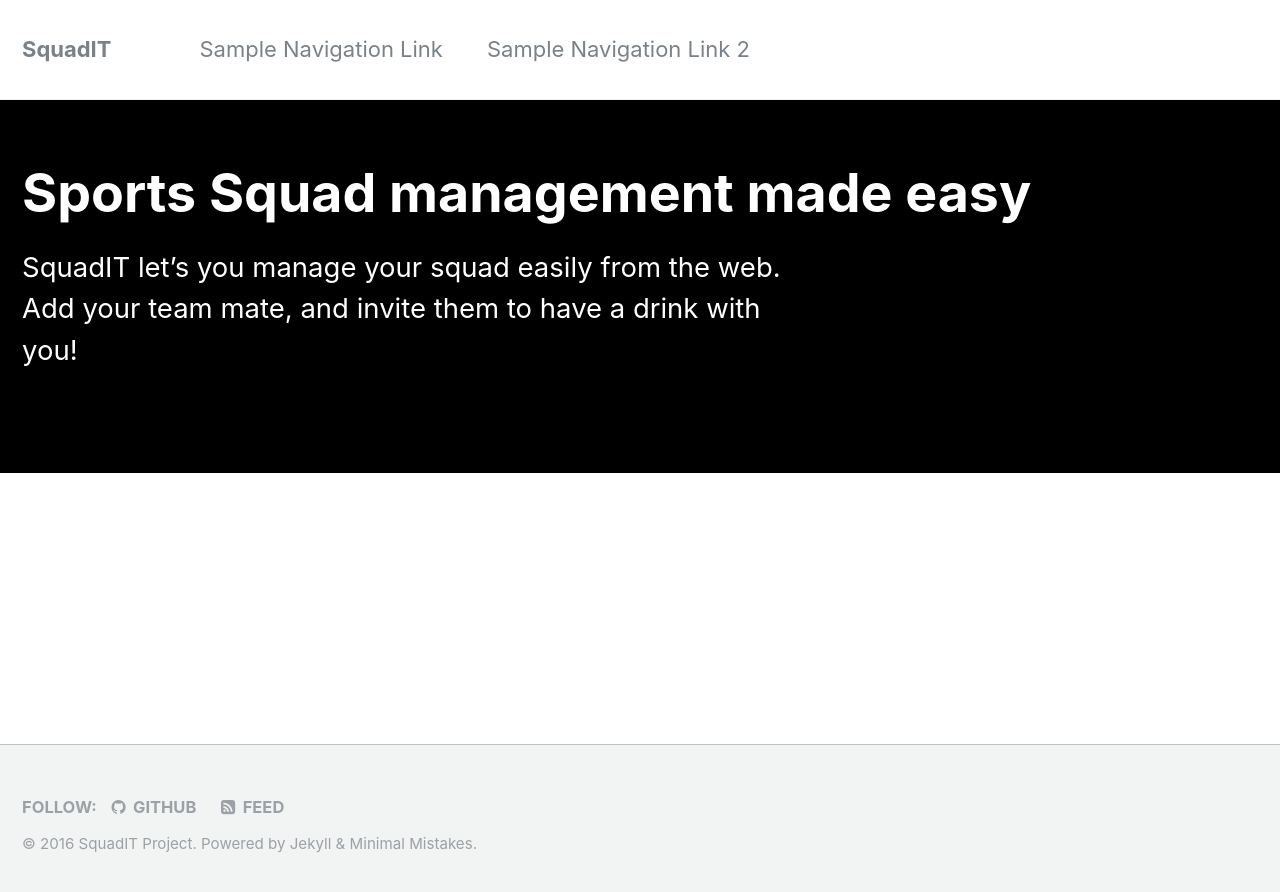
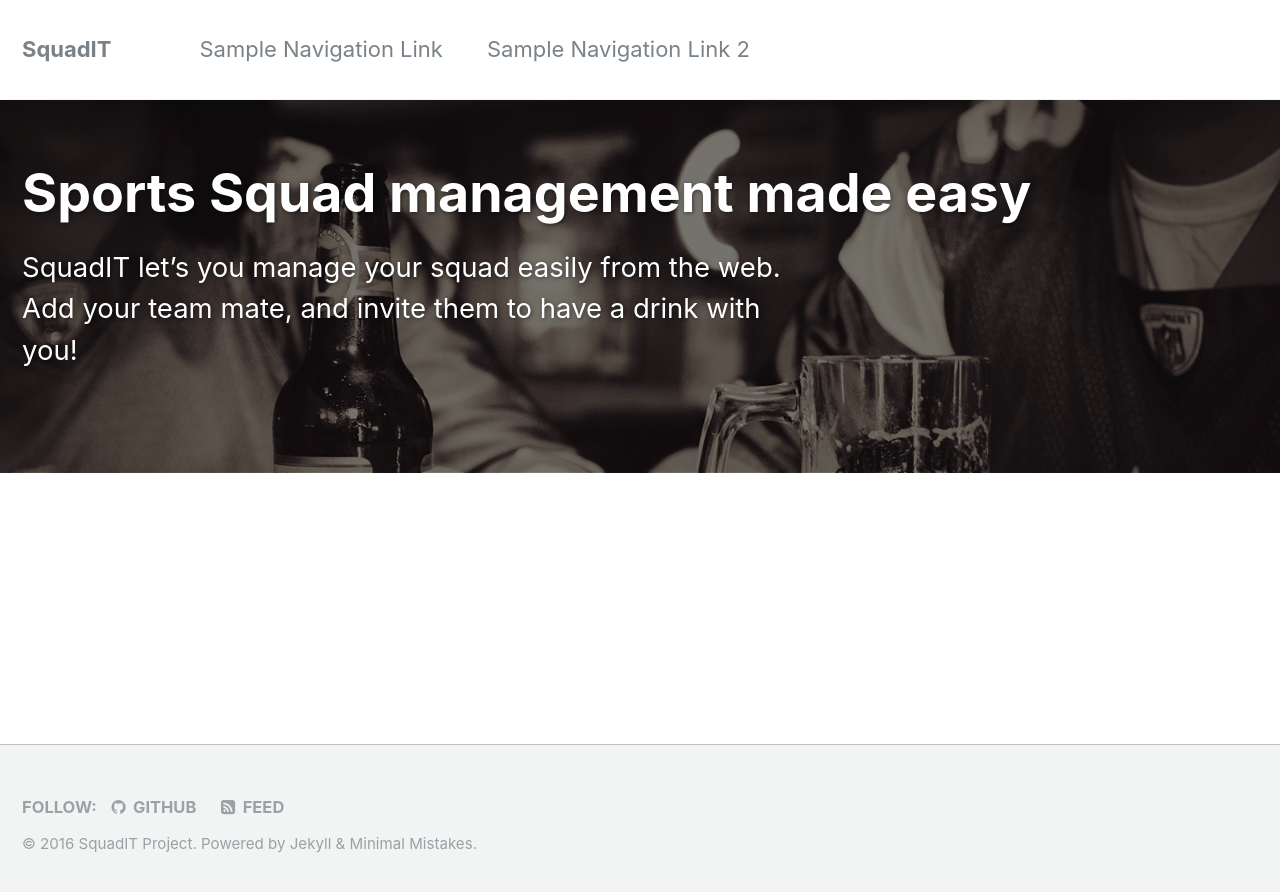
Before and after one commit to PalatinCoder/SquadIT, a Jekyll site: the page built from _pages/home.md, in a window 1280 px wide. Shown: the top 892 px of the page. Built offline with Jekyll 4.4.1, drawn with Linux system fonts in a browser that asks for light colours.

Commit message:
add header image

```diff
--- a/_pages/home.md
+++ b/_pages/home.md
@@ -6,5 +6,6 @@ date: 2016-10-08T17:30:00+02:00
 header:
   overlay_color: "#000"
   overlay_filter: "0.5"
+  overlay_image: header.jpg
 excerpt: "SquadIT let's you manage your squad easily from the web. Add your team mate, and invite them to have a drink with you!"
 ---
```
Also changed, not shown: images/header.jpg (added).
